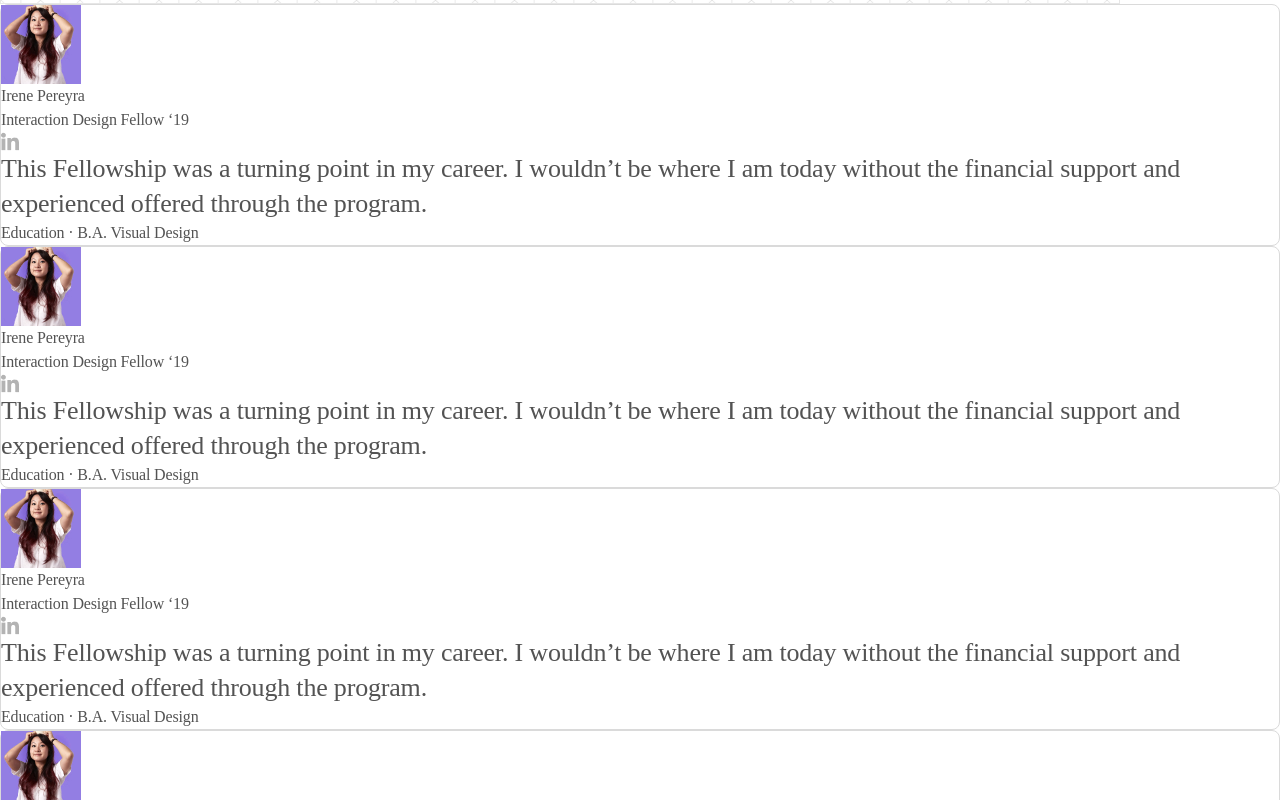
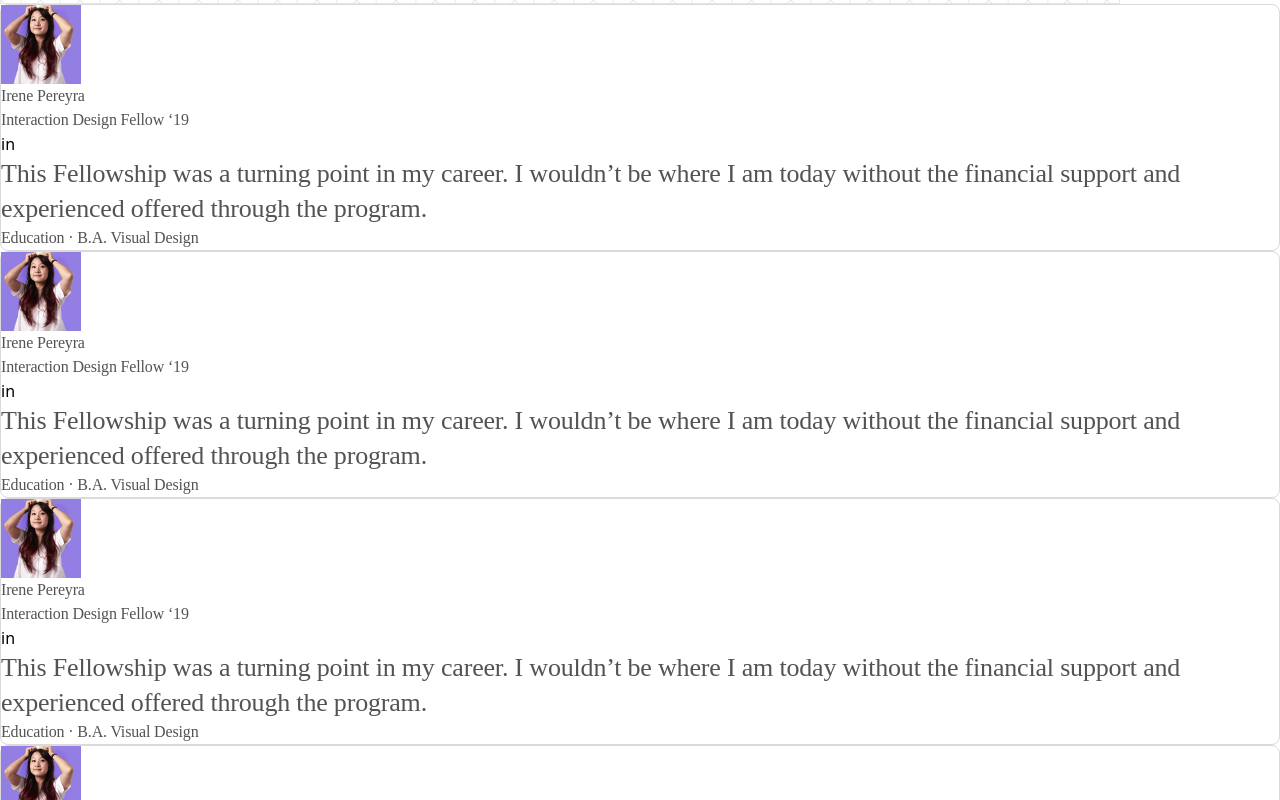
Before and after one commit to freddysae0/harbour-space, a Vue app: page / in a window 1280 px wide. Shown: the part 2840-3640 px from the top of the page. Built offline with nearby package versions, Linux system fonts and the light colour scheme.

Commit message:
hover to linkedin icon

```diff
--- a/src/sections/HeroSection.vue
+++ b/src/sections/HeroSection.vue
@@ -1,5 +1,5 @@
 <template>
-  <section id="hero" class="min-h-[100vh] flex justify-center gap-[159px]">
+  <section id="hero" class="h-fit py-[200px] flex justify-center gap-[159px]">
     <div class="w-fit flex justify-center items-center">
       <InteractionHero></InteractionHero>
     </div>
--- a/src/sections/TestimonialsSection.vue
+++ b/src/sections/TestimonialsSection.vue
@@ -40,11 +40,13 @@
               </div>
             </div>
           </div>
-          <img
-            class="w-[18px] h-[18px] linkedin-icon"
-            :src="LinkedinImg"
-            alt="Linkedin icon"
-          />
+
+          <p
+            ref="linkedin"
+            class="linkedin-icon text-text-400 text-[22px] font-apercu font-extrabold"
+          >
+            in
+          </p>
         </div>
         <div
           class="h-[310px] bg-box flex flex-col justify-center items-center gap-[32px]"
@@ -124,11 +126,12 @@ export default {
 <style lang="scss" scoped>
 .linkedin-icon {
   cursor: pointer;
-  transition: all 0.5s;
+  transition: all 0.2s;
+  color: var(--text-4);
 }
 
 .linkedin-icon:hover {
-  background-color: aqua;
+  color: var(--primary);
 }
 #testimonial-avatar {
   transition: all 0.5s;
--- a/tailwind.config.js
+++ b/tailwind.config.js
@@ -11,6 +11,7 @@ module.exports = {
         box: "#FBFBFB",
         border: "#DADADA",
         text: {
+          400: "#b3b3b3",
           300: "#959595",
           200: "#6A6A6A",
           100: "#535353",
```
